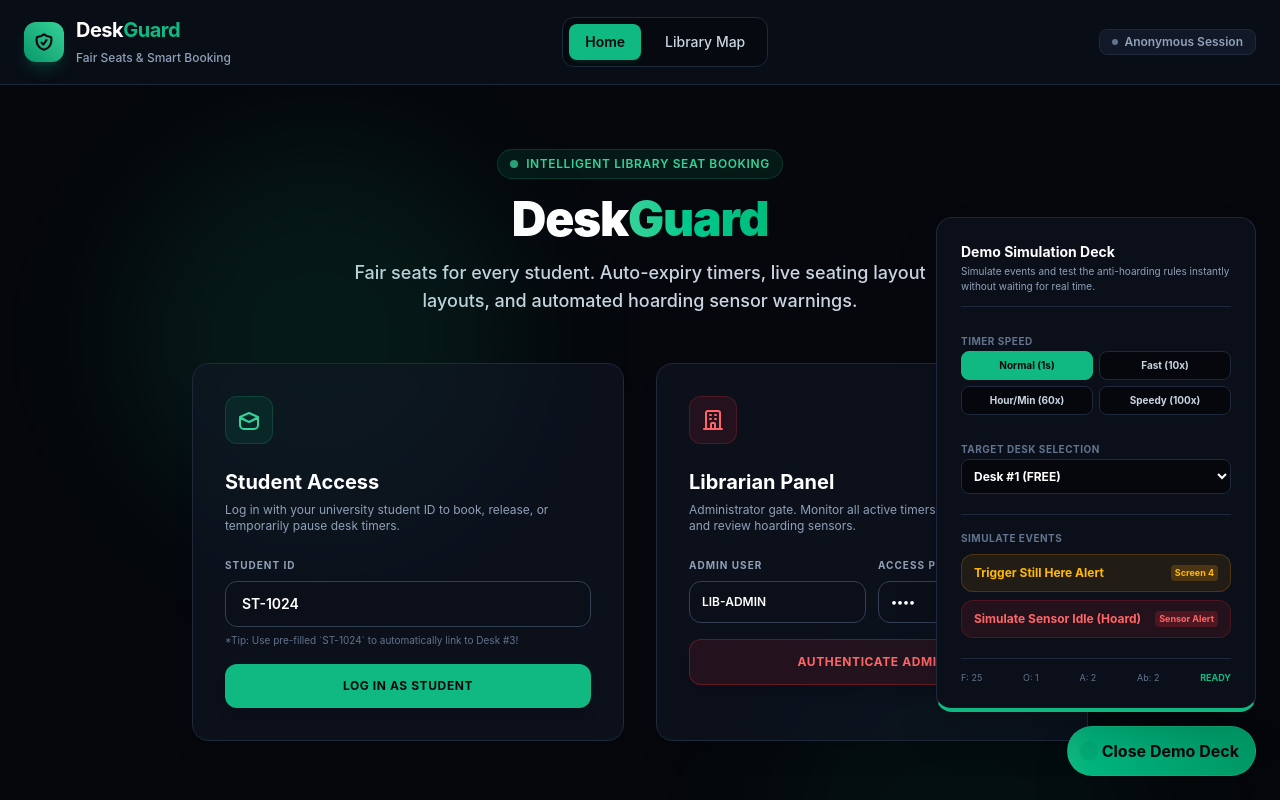
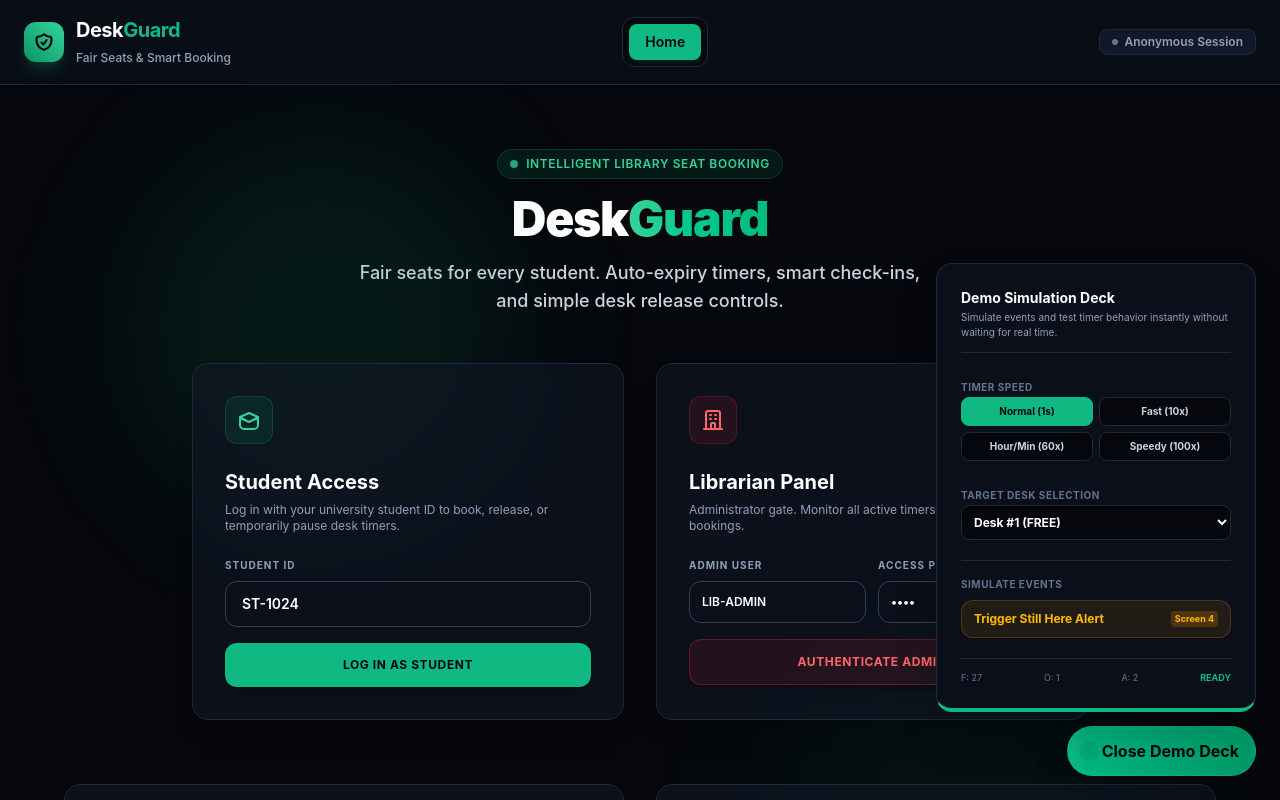
Before and after one commit to shravaniii2606/WebForge, a React (Vite) app: page / in a window 1280 px wide. Both pictures are taken after a click on the button "Open Demo Simulation". Shown: the top 800 px of the page. Built offline with nearby package versions, Linux system fonts and the light colour scheme.

Commit message:
Update librarian controls and home navigation

```diff
--- a/src/components/DemoPanel.jsx
+++ b/src/components/DemoPanel.jsx
@@ -7,7 +7,6 @@ export default function DemoPanel() {
     timerSpeed,
     setTimerSpeed,
     triggerStillHereAlert,
-    simulateHoardingSensor,
     stats,
   } = useDesks();
 
@@ -38,7 +37,7 @@ export default function DemoPanel() {
           <div className="border-b border-navy-800 pb-3">
             <h4 className="font-bold text-white text-sm">Demo Simulation Deck</h4>
             <p className="text-[10px] text-slate-400 mt-0.5">
-              Simulate events and test the anti-hoarding rules instantly without waiting for real time.
+              Simulate events and test timer behavior instantly without waiting for real time.
             </p>
           </div>
 
@@ -92,13 +91,6 @@ export default function DemoPanel() {
                 <span>Trigger Still Here Alert</span>
                 <span className="text-[9px] bg-amber-500/20 px-1 py-0.5 rounded">Screen 4</span>
               </button>
-              <button
-                onClick={() => simulateHoardingSensor(selectedDeskId)}
-                className="w-full text-left px-3 py-2.5 bg-red-500/10 hover:bg-red-500/20 border border-red-500/20 text-red-400 rounded-xl text-xs font-bold transition flex justify-between items-center"
-              >
-                <span>Simulate Sensor Idle (Hoard)</span>
-                <span className="text-[9px] bg-red-500/20 px-1 py-0.5 rounded">Sensor Alert</span>
-              </button>
             </div>
           </div>
 
@@ -107,7 +99,6 @@ export default function DemoPanel() {
             <span>F: {stats.free}</span>
             <span>O: {stats.occupied}</span>
             <span>A: {stats.away}</span>
-            <span>Ab: {stats.abandoned}</span>
             <span className="text-primary-500 font-bold uppercase">Ready</span>
           </div>
         </div>
--- a/src/components/LandingScreen.jsx
+++ b/src/components/LandingScreen.jsx
@@ -52,7 +52,7 @@ export default function LandingScreen() {
           </h1>
 
           <p className="text-md sm:text-lg text-slate-300 font-medium max-w-xl mx-auto">
-            Fair seats for every student. Auto-expiry timers, live seating layout layouts, and automated hoarding sensor warnings.
+            Fair seats for every student. Auto-expiry timers, smart check-ins, and simple desk release controls.
           </p>
         </div>
 
@@ -86,9 +86,6 @@ export default function LandingScreen() {
                         className="w-full bg-navy-900 border border-navy-700 focus:border-primary-500 rounded-xl px-4 py-3 text-white text-sm focus:outline-none transition font-semibold"
                       />
                       {studentError && <p className="text-red-400 text-xs mt-1">{studentError}</p>}
-                      <span className="text-[10px] text-slate-500 block mt-1.5">
-                        *Tip: Use pre-filled `ST-1024` to automatically link to Desk #3!
-                      </span>
                     </div>
 
                     <button
@@ -111,7 +108,7 @@ export default function LandingScreen() {
                   </div>
                   <h3 className="text-xl font-bold text-white">Librarian Panel</h3>
                   <p className="text-slate-400 text-xs mt-1.5 mb-6">
-                    Administrator gate. Monitor all active timers, override bookings, and review hoarding sensors.
+                    Administrator gate. Monitor all active timers and override desk bookings.
                   </p>
 
                   <form onSubmit={handleLibrarianLogin} className="space-y-4">
@@ -181,20 +178,12 @@ export default function LandingScreen() {
               {/* CTA buttons based on role */}
               <div className="flex flex-col sm:flex-row justify-center items-center gap-3 max-w-sm mx-auto">
                 {userRole === 'student' ? (
-                  <>
-                    <button
-                      onClick={() => setCurrentView('map')}
-                      className="w-full py-3 bg-primary-500 hover:bg-primary-400 text-navy-950 font-bold rounded-xl text-xs uppercase tracking-wider transition"
-                    >
-                      View Live Map
-                    </button>
-                    <button
-                      onClick={() => setCurrentView('student-flow')}
-                      className="w-full py-3 bg-navy-800 hover:bg-navy-750 border border-navy-750 text-white font-bold rounded-xl text-xs uppercase tracking-wider transition"
-                    >
-                      Check-in Portal
-                    </button>
-                  </>
+                  <button
+                    onClick={() => setCurrentView('student-flow')}
+                    className="w-full py-3 bg-primary-500 hover:bg-primary-400 text-navy-950 font-bold rounded-xl text-xs uppercase tracking-wider transition"
+                  >
+                    Check-in Portal
+                  </button>
                 ) : (
                   <>
                     <button
@@ -229,13 +218,7 @@ export default function LandingScreen() {
         </div>
 
         {/* 3-Point Value Props */}
-        <div className="grid md:grid-cols-3 gap-8 mb-8">
-          <div className="bg-navy-850/60 backdrop-blur-sm p-6 rounded-2xl border border-navy-800">
-            <h3 className="text-lg font-bold text-white mb-2">Live Map Layouts</h3>
-            <p className="text-slate-400 text-xs leading-relaxed">
-              Check real-time occupancy before heading in. View occupied, free, away, and recently abandoned seats instantly.
-            </p>
-          </div>
+        <div className="grid md:grid-cols-2 gap-8 mb-8">
           <div className="bg-navy-850/60 backdrop-blur-sm p-6 rounded-2xl border border-navy-800">
             <h3 className="text-lg font-bold text-white mb-2">Auto-Expiry Warnings</h3>
             <p className="text-slate-400 text-xs leading-relaxed">
@@ -243,7 +226,7 @@ export default function LandingScreen() {
             </p>
           </div>
           <div className="bg-navy-850/60 backdrop-blur-sm p-6 rounded-2xl border border-navy-800">
-            <h3 className="text-lg font-bold text-white mb-2">Anti-Hoarding Sensors</h3>
+            <h3 className="text-lg font-bold text-white mb-2">Live Seat Control</h3>
             <p className="text-slate-400 text-xs leading-relaxed">
               Integrated desk sensors verify student presence. System flags idle desks to the librarian to free them for others.
             </p>
--- a/src/components/LibraryMapScreen.jsx
+++ b/src/components/LibraryMapScreen.jsx
@@ -13,7 +13,6 @@ export default function LibraryMapScreen() {
     currentUser,
     setAway,
     releaseDesk,
-    simulateHoardingSensor,
   } = useDesks();
 
   const selectedDesk = desks.find((d) => d.id === selectedDeskId);
@@ -47,13 +46,6 @@ export default function LibraryMapScreen() {
           label: 'Away',
           hoverBg: 'hover:bg-amber-500/30',
         };
-      case 'abandoned':
-        return {
-          bg: 'bg-slate-700/40 border-slate-500 text-slate-300',
-          dot: 'bg-slate-400',
-          label: 'Abandoned',
-          hoverBg: 'hover:bg-slate-700/60',
-        };
       default:
         return {
           bg: 'bg-navy-800 border-navy-700 text-slate-400',
@@ -76,8 +68,6 @@ export default function LibraryMapScreen() {
         checkIn(deskId, `ST-LIBR`);
       }
       setAway(deskId);
-    } else if (newStatus === 'abandoned') {
-      simulateHoardingSensor(deskId);
     }
   };
 
@@ -129,15 +119,11 @@ export default function LibraryMapScreen() {
             <span className="h-3.5 w-3.5 rounded bg-amber-500 border border-amber-400"></span>
             <span className="text-slate-300">Away</span>
           </div>
-          <div className="flex items-center gap-1.5">
-            <span className="h-3.5 w-3.5 rounded bg-slate-600 border border-slate-500"></span>
-            <span className="text-slate-300">Abandoned</span>
-          </div>
         </div>
       </div>
 
       {/* Stats Bar */}
-      <div className="grid grid-cols-2 md:grid-cols-5 gap-4 mb-8">
+      <div className="grid grid-cols-1 sm:grid-cols-3 gap-4 mb-8">
         <div className="bg-navy-850 p-4 rounded-xl border border-navy-800 text-center">
           <div className="text-2xl font-black text-white">{stats.total}</div>
           <div className="text-[10px] uppercase font-bold text-slate-500 tracking-wider">Total Seats</div>
@@ -153,10 +139,6 @@ export default function LibraryMapScreen() {
         <div className="bg-navy-850 p-4 rounded-xl border border-navy-800 text-center">
           <div className="text-2xl font-black text-amber-400">{stats.away}</div>
           <div className="text-[10px] uppercase font-bold text-slate-500 tracking-wider">Away</div>
-        </div>
-        <div className="bg-navy-850 p-4 rounded-xl border border-navy-800 text-center col-span-2 md:col-span-1">
-          <div className="text-2xl font-black text-slate-400">{stats.abandoned}</div>
-          <div className="text-[10px] uppercase font-bold text-slate-500 tracking-wider">Abandoned</div>
         </div>
       </div>
 
@@ -201,7 +183,7 @@ export default function LibraryMapScreen() {
                   <div className="flex items-center gap-1">
                     <span className={`h-2.5 w-2.5 rounded-full ${dot} inline-block`}></span>
                     <span className="text-[10px] font-black tracking-wider uppercase hidden sm:inline">
-                      {desk.status === 'abandoned' ? 'Abnd' : label}
+                      {label}
                     </span>
                   </div>
 
@@ -215,7 +197,7 @@ export default function LibraryMapScreen() {
                   )}
 
                   {/* Timer pill - LIBRARIAN ONLY */}
-                  {desk.status !== 'free' && desk.status !== 'abandoned' && userRole === 'librarian' && (
+                  {desk.status !== 'free' && userRole === 'librarian' && (
                     <span className="absolute top-1 right-1 text-[8px] bg-navy-950/80 px-1 py-0.5 rounded text-white font-mono leading-none">
                       {formatTime(desk.timer)}
                     </span>
@@ -275,7 +257,6 @@ export default function LibraryMapScreen() {
                       <option value="free">🟢 Free</option>
                       <option value="occupied">🔴 Occupied</option>
                       <option value="away">🟡 Away</option>
-                      <option value="abandoned">⚫ Abandoned</option>
                     </select>
                   ) : (
                     /* Standard Status Badge */
@@ -401,22 +382,6 @@ export default function LibraryMapScreen() {
                         </button>
                       </div>
                     )}
-                    {selectedDesk.status === 'abandoned' && (
-                      <div className="grid grid-cols-2 gap-2">
-                        <button
-                          onClick={() => checkIn(selectedDesk.id, currentUser)}
-                          className="py-2 bg-primary-500 hover:bg-primary-400 text-navy-950 font-bold rounded-lg text-[10px] uppercase tracking-wide transition"
-                        >
-                          Re-claim
-                        </button>
-                        <button
-                          onClick={() => releaseDesk(selectedDesk.id)}
-                          className="py-2 bg-navy-800 hover:bg-navy-750 border border-navy-700 text-slate-300 font-bold rounded-lg text-[10px] uppercase tracking-wide transition"
-                        >
-                          Release
-                        </button>
-                      </div>
-                    )}
                   </div>
                 )}
 
--- a/src/components/Navbar.jsx
+++ b/src/components/Navbar.jsx
@@ -2,14 +2,15 @@ import React from 'react';
 import { useDesks } from '../context/DeskContext';
 
 export default function Navbar() {
-  const { currentView, setCurrentView, currentStudentDesk, stats, userRole, currentUser, logout } = useDesks();
+  const { currentView, setCurrentView, currentStudentDesk, userRole, currentUser, logout } = useDesks();
 
   // Define navigation items dynamically based on role
   const getNavItems = () => {
     const items = [{ id: 'landing', label: 'Home' }];
 
-    // Both guest and authenticated roles get the map
-    items.push({ id: 'map', label: 'Library Map' });
+    if (currentView !== 'landing' || userRole === 'librarian') {
+      items.push({ id: 'map', label: 'Library Map' });
+    }
 
     // Students get a dedicated QR scanner page
     if (userRole === 'student') {
@@ -50,8 +51,6 @@ export default function Navbar() {
         <div className="flex flex-wrap justify-center items-center gap-2 bg-navy-950/60 p-1.5 rounded-xl border border-navy-800">
           {navItems.map((item) => {
             const isActive = currentView === item.id;
-            const isLibrarian = item.id === 'librarian';
-            const showAbandonedBadge = isLibrarian && stats.abandoned > 0;
 
             return (
               <button
@@ -65,11 +64,6 @@ export default function Navbar() {
               >
                 <span className="relative z-10 flex items-center gap-1.5">
                   {item.label}
-                  {showAbandonedBadge && (
-                    <span className="flex h-5 w-5 items-center justify-center rounded-full bg-red-500 text-[10px] font-bold text-white animate-pulse">
-                      {stats.abandoned}
-                    </span>
-                  )}
                 </span>
               </button>
             );
--- a/src/components/StillHereModal.jsx
+++ b/src/components/StillHereModal.jsx
@@ -49,7 +49,7 @@ export default function StillHereModal() {
             </span>
           </div>
           <p className="text-[11px] text-red-400/80 italic font-medium px-4">
-            If you do not confirm, this desk will be marked Abandoned and released to other students.
+            If you do not confirm, this desk will be released to other students.
           </p>
         </div>
 
--- a/src/context/DeskContext.jsx
+++ b/src/context/DeskContext.jsx
@@ -26,34 +26,14 @@ const initialDesks = Array.from({ length: 30 }, (_, index) => {
       occupiedAt: new Date(Date.now() - 1500000).toLocaleTimeString([], { hour: '2-digit', minute: '2-digit' }),
     };
   }
-  if (id === 15) {
-    return {
-      id,
-      status: 'abandoned',
-      studentId: 'ST-9012',
-      timer: 0,
-      maxTimer: 2700,
-      occupiedAt: new Date(Date.now() - 4000000).toLocaleTimeString([], { hour: '2-digit', minute: '2-digit' }),
-    };
-  }
   if (id === 24) {
     return {
       id,
       status: 'away',
       studentId: 'ST-3351',
-      timer: 45, // 45 seconds left - almost abandoned!
+      timer: 45, // 45 seconds left
       maxTimer: 1200,
       occupiedAt: new Date(Date.now() - 2000000).toLocaleTimeString([], { hour: '2-digit', minute: '2-digit' }),
-    };
-  }
-  if (id === 27) {
-    return {
-      id,
-      status: 'abandoned',
-      studentId: 'ST-4022',
-      timer: 0,
-      maxTimer: 2700,
-      occupiedAt: new Date(Date.now() - 3600000).toLocaleTimeString([], { hour: '2-digit', minute: '2-digit' }),
     };
   }
   return {
@@ -69,27 +49,13 @@ const initialDesks = Array.from({ length: 30 }, (_, index) => {
 const initialTriggers = [
   {
     id: 1,
-    time: new Date(Date.now() - 3600000).toLocaleTimeString([], { hour: '2-digit', minute: '2-digit', second: '2-digit' }),
-    deskId: 27,
-    type: 'abandoned',
-    message: 'Desk 27 marked Abandoned - Hoarding auto-expiry reached.',
-  },
-  {
-    id: 2,
-    time: new Date(Date.now() - 2500000).toLocaleTimeString([], { hour: '2-digit', minute: '2-digit', second: '2-digit' }),
-    deskId: 15,
-    type: 'abandoned',
-    message: 'Desk 15 marked Abandoned - Idle sensor triggered.',
-  },
-  {
-    id: 3,
     time: new Date(Date.now() - 1500000).toLocaleTimeString([], { hour: '2-digit', minute: '2-digit', second: '2-digit' }),
     deskId: 8,
     type: 'away',
     message: 'Desk 8 marked Away - Student ST-2089 set status to Away.',
   },
   {
-    id: 4,
+    id: 2,
     time: new Date(Date.now() - 900000).toLocaleTimeString([], { hour: '2-digit', minute: '2-digit', second: '2-digit' }),
     deskId: 3,
     type: 'check_in',
@@ -137,7 +103,7 @@ export const DeskProvider = ({ children }) => {
     const interval = setInterval(() => {
       setDesks(prevDesks => {
         return prevDesks.map(desk => {
-          if (desk.status === 'free' || desk.status === 'abandoned') return desk;
+          if (desk.status === 'free') return desk;
 
           const speed = speedRef.current;
           const nextTimer = Math.max(0, desk.timer - speed);
@@ -145,21 +111,25 @@ export const DeskProvider = ({ children }) => {
           // Transition occupied/away to next states when timer reaches 0
           if (nextTimer === 0) {
             if (desk.status === 'away') {
-              // Away desk timer expired -> becomes abandoned
-              addLog(desk.id, 'abandoned', `Desk ${desk.id} marked Abandoned - Away timer expired.`);
+              addLog(desk.id, 'release', `Desk ${desk.id} released - Away timer expired.`);
               return {
                 ...desk,
-                status: 'abandoned',
+                status: 'free',
+                studentId: null,
                 timer: 0,
+                maxTimer: 0,
+                occupiedAt: null,
               };
             }
             if (desk.status === 'occupied') {
-              // Occupied timer expired -> becomes abandoned (or prompt warning triggered, for demo we set abandoned)
-              addLog(desk.id, 'abandoned', `Desk ${desk.id} marked Abandoned - Reservation expired.`);
+              addLog(desk.id, 'release', `Desk ${desk.id} released - Reservation expired.`);
               return {
                 ...desk,
-                status: 'abandoned',
+                status: 'free',
+                studentId: null,
                 timer: 0,
+                maxTimer: 0,
+                occupiedAt: null,
               };
             }
           }
@@ -196,16 +166,18 @@ export const DeskProvider = ({ children }) => {
           const speed = speedRef.current;
           const nextTime = Math.max(0, prev - speed);
           if (nextTime === 0) {
-            // Still here modal timed out! Free the desk or mark as abandoned
             setShowStillHereModal(false);
             setDesks(prevDesks => {
               return prevDesks.map(d => {
                 if (d.id === stillHereDeskId) {
-                  addLog(d.id, 'abandoned', `Desk ${d.id} marked Abandoned - Failed "Still Here" check.`);
+                  addLog(d.id, 'release', `Desk ${d.id} released - Failed "Still Here" check.`);
                   return {
                     ...d,
-                    status: 'abandoned',
+                    status: 'free',
+                    studentId: null,
                     timer: 0,
+                    maxTimer: 0,
+                    occupiedAt: null,
                   };
                 }
                 return d;
@@ -334,10 +306,12 @@ export const DeskProvider = ({ children }) => {
     addLog(deskId, 'reset', `Librarian manually reset Desk ${deskId}.`);
   };
 
-  const resetAllAbandoned = () => {
+  const resetAllOccupied = () => {
+    const occupiedDeskCount = desks.filter(d => d.status !== 'free').length;
+
     setDesks(prev =>
       prev.map(d =>
-        d.status === 'abandoned'
+        d.status !== 'free'
           ? {
               ...d,
               status: 'free',
@@ -349,15 +323,11 @@ export const DeskProvider = ({ children }) => {
           : d
       )
     );
-    // If current student desk was abandoned, clear it
-    setDesks(curr => {
-      const abandonedIds = curr.filter(d => d.status === 'abandoned').map(d => d.id);
-      if (currentStudentDesk && abandonedIds.includes(currentStudentDesk)) {
-        setCurrentStudentDesk(null);
-      }
-      return curr;
-    });
-    addLog(0, 'reset', 'Librarian reset all abandoned desks.');
+
+    setCurrentStudentDesk(null);
+    setShowStillHereModal(false);
+    setStillHereDeskId(null);
+    addLog(0, 'reset', `Librarian reset all occupied desks (${occupiedDeskCount} cleared).`);
   };
 
   // Demo Helpers
@@ -387,24 +357,6 @@ export const DeskProvider = ({ children }) => {
     addLog(deskId, 'warning', `DEMO: Manually triggered Still Here alert for Desk ${deskId}.`);
   };
 
-  const simulateHoardingSensor = (deskId) => {
-    // Student leaves things but is away -> mark as abandoned directly (hoarding sensor idle)
-    setDesks(prev =>
-      prev.map(d =>
-        d.id === deskId
-          ? {
-              ...d,
-              status: 'abandoned',
-              timer: 0,
-              studentId: d.studentId || 'ST-HOARD',
-              occupiedAt: d.occupiedAt || new Date().toLocaleTimeString([], { hour: '2-digit', minute: '2-digit' }),
-            }
-          : d
-      )
-    );
-    addLog(deskId, 'abandoned', `Desk ${deskId} sensor detected hoard behavior (no user motion for 15m).`);
-  };
-
   const confirmStillHere = () => {
     if (stillHereDeskId) {
       setDesks(prev =>
@@ -430,7 +382,6 @@ export const DeskProvider = ({ children }) => {
     free: desks.filter(d => d.status === 'free').length,
     occupied: desks.filter(d => d.status === 'occupied').length,
     away: desks.filter(d => d.status === 'away').length,
-    abandoned: desks.filter(d => d.status === 'abandoned').length,
   };
 
   return (
@@ -459,9 +410,8 @@ export const DeskProvider = ({ children }) => {
         setAway,
         releaseDesk,
         resetDesk,
-        resetAllAbandoned,
+        resetAllOccupied,
         triggerStillHereAlert,
-        simulateHoardingSensor,
         confirmStillHere,
       }}
     >
```
Also changed, not shown: src/components/LibrarianDashboard.jsx (+11 -32 lines), src/components/StudentCheckInScreen.jsx (+1 -27 lines).
